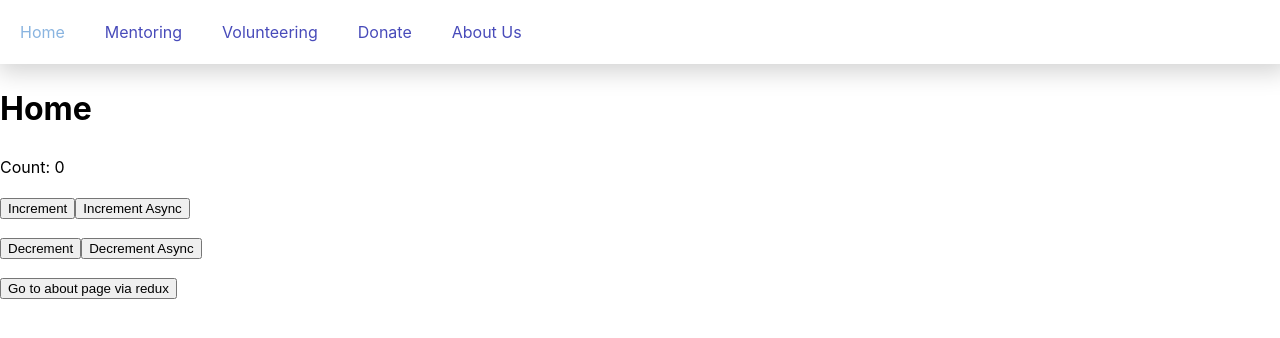
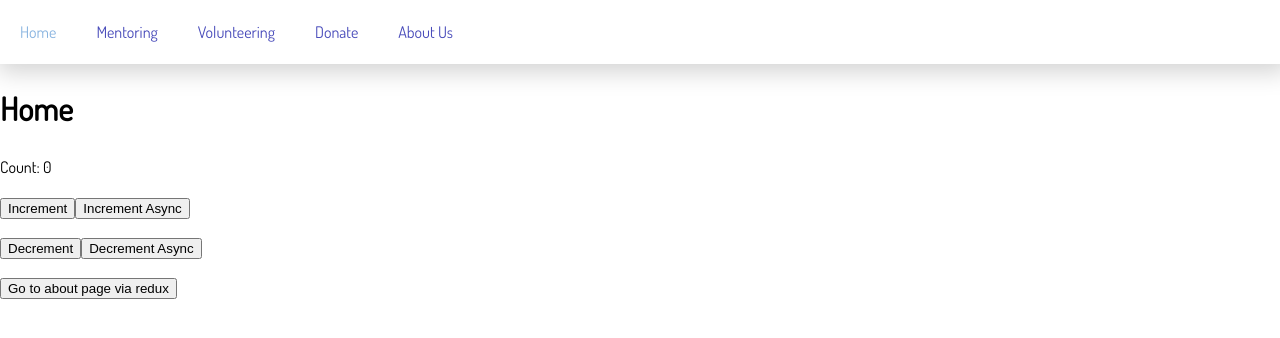
Before and after one commit to jsullivan5/hack-for-humanity-2018_client, a React app: page / in a window 1280 px wide. Built offline with nearby package versions, Linux system fonts and the light colour scheme.

Commit message:
Add google font

```diff
--- a/public/index.html
+++ b/public/index.html
@@ -9,6 +9,7 @@
       manifest.json provides metadata used when your web app is added to the
       homescreen on Android. See https://developers.google.com/web/fundamentals/engage-and-retain/web-app-manifest/
     -->
+  <link href="https://fonts.googleapis.com/css?family=Dosis" rel="stylesheet">
   <link rel="manifest" href="%PUBLIC_URL%/manifest.json">
   <link rel="shortcut icon" href="%PUBLIC_URL%/favicon.ico">
   <!--
--- a/src/index.css
+++ b/src/index.css
@@ -9,6 +9,7 @@ body {
     sans-serif;
   font-size: 1rem;
   line-height: 1.5;
+  font-family: 'Dosis', sans-serif;
 }
 
 /* global color  vars */
```
